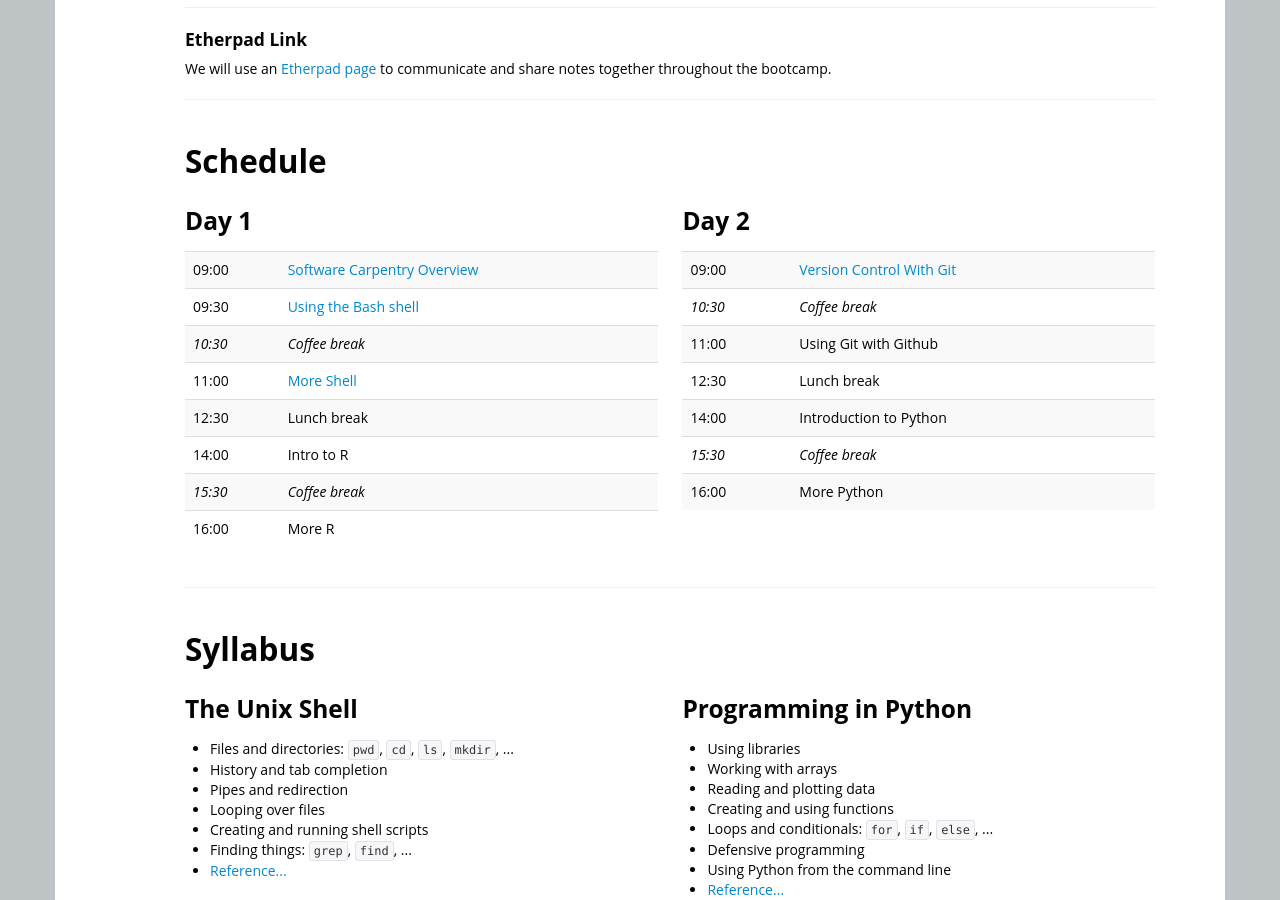
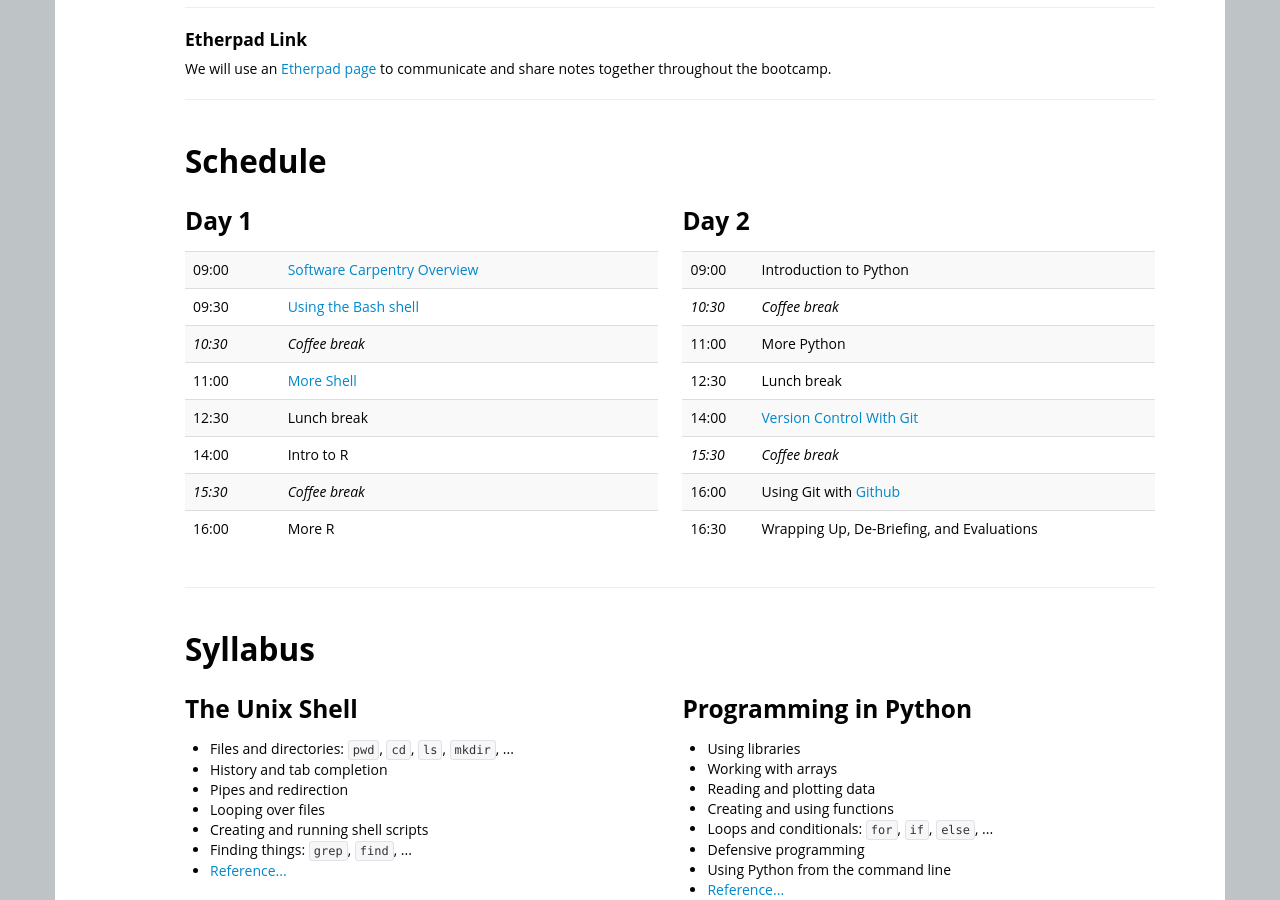
Before and after one commit to jrherr/2014-07-10-esip, a Jekyll site: the page built from index.html, in a window 1280 px wide and 900 px high, scrolled down 1096 px. Built offline with Jekyll 4.4.1, drawn with Linux system fonts in a browser that asks for light colours.

Commit message:
Update Webpage and R ggplot exercise

```diff
--- a/index.html
+++ b/index.html
@@ -151,13 +151,14 @@ contact: joshua.r.herr@gmail.com
   <div class="span6">
     <h3>Day 2</h3>
     <table class="table table-striped">
-      <tr> <td>09:00</td> <td><a href="https://jrherr.github.io/2014-04-29-gwu/intermediate/git/">Version Control With Git</a></td> </tr>
+      <tr> <td>09:00</td> <td>Introduction to Python</td> </tr>
       <tr> <td><em>10:30</em></td> <td><em>Coffee break</em></td> </tr>
-      <tr> <td>11:00</td> <td>Using Git with Github</td> </tr>
+      <tr> <td>11:00</td> <td>More Python</td> </tr>
       <tr> <td>12:30</td> <td>Lunch break</td> </tr>
-      <tr> <td>14:00</td> <td>Introduction to Python</td> </tr>
+      <tr> <td>14:00</td> <td><a href="https://jrherr.github.io/2014-04-29-gwu/intermediate/git/">Version Control With Git</a></td> </tr>
       <tr> <td><em>15:30</em></td> <td><em>Coffee break</em></td> </tr>
-      <tr> <td>16:00</td> <td>More Python</td> </tr>
+      <tr> <td>16:00</td> <td>Using Git with <a href="http://github.com">Github</a></td> </tr>
+      <tr> <td>16:30</td> <td>Wrapping Up, De-Briefing, and Evaluations</td> </tr>
     </table>
   </div>
 </div>
```
Also changed, not shown: 1 other file.
